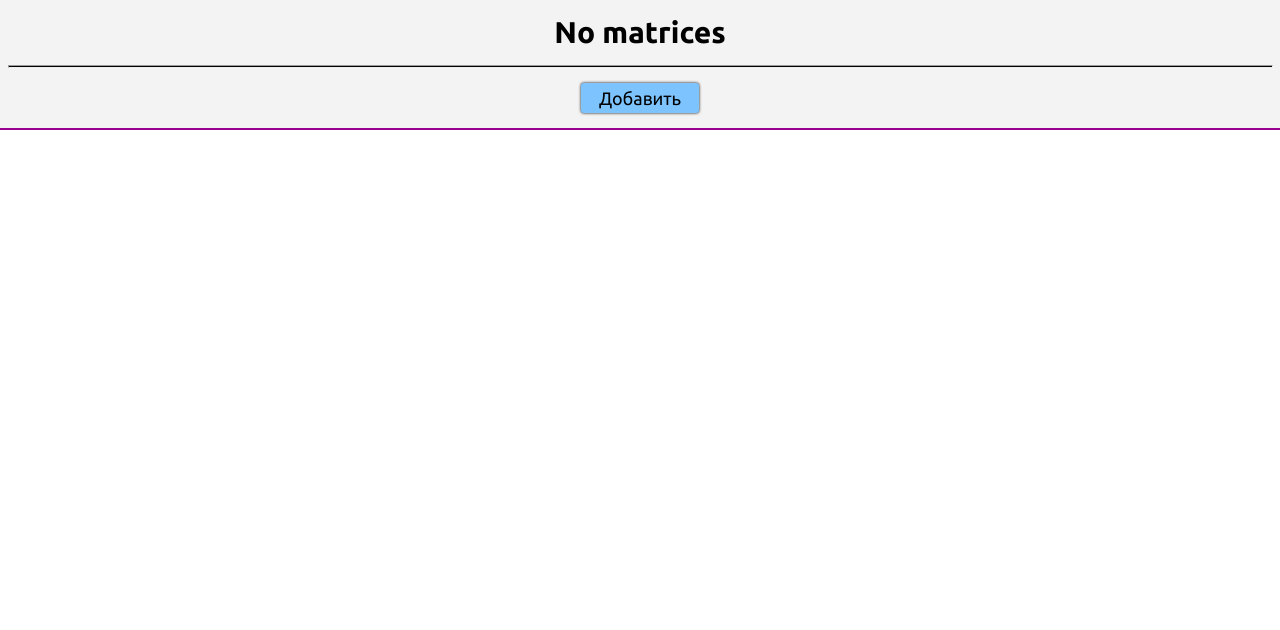
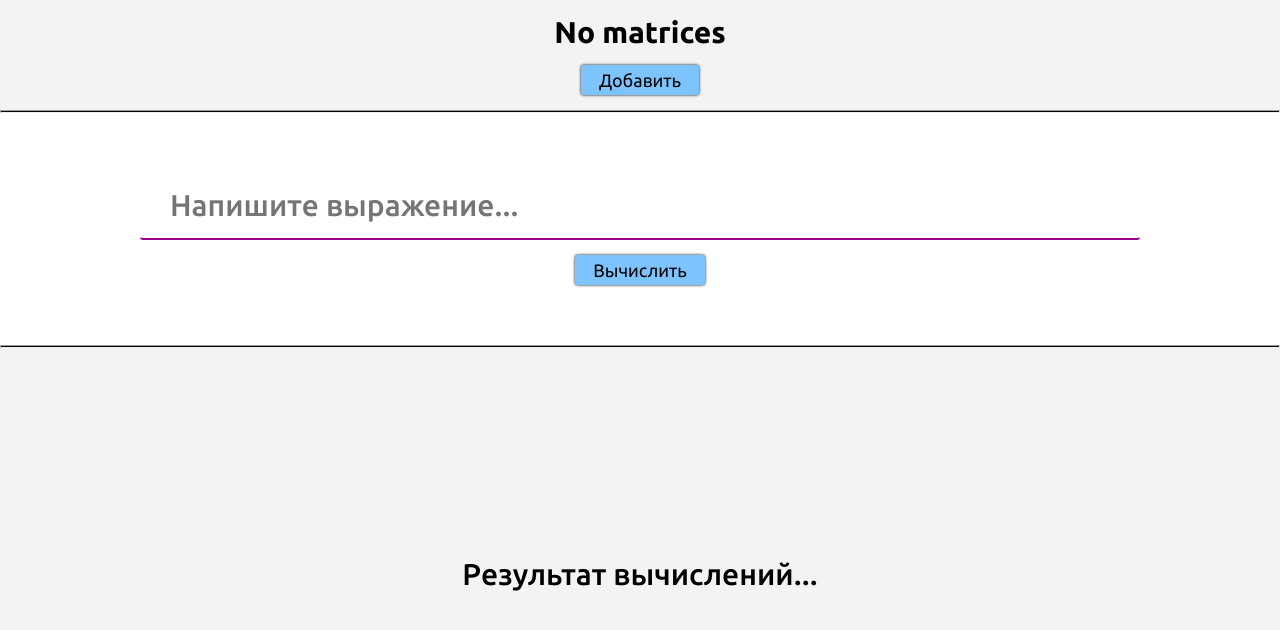
Before and after one commit to atomych/matrix, a Vue app: page / in a window 1280 px wide. Shown: the top 630 px of the page. Built offline with nearby package versions, Linux system fonts and the light colour scheme.

Commit message:
updade design, create calculate(but it so bad)

```diff
--- a/src/App.vue
+++ b/src/App.vue
@@ -4,8 +4,18 @@
       :matrices="list"
       :state="state"
       @add-matrix="state = 'create'"
+      @select-matrix="selectMatrix"
     />
-    <create-matrix v-if="state == 'create'" @create-matrix="addMatrix" />
+    <create-matrix
+      v-if="state == 'create'"
+      @create-matrix="addMatrix"
+      @back="state = 'start'"
+    />
+    <computed-matrices
+      v-if="state == 'start'"
+      :matrices="list"
+      :selected="selected"
+    />
   </main>
 </template>
 
@@ -21,6 +31,7 @@
 <script>
 import MatricesList from "./components/MatricesList.vue";
 import CreateMatrix from "./components/CreateMatrix.vue";
+import ComputedMatrices from "./components/ComputedMatrices.vue";
 import { Matrix } from "./Matrix.js";
 import { setList, getList } from "./localStorage.js";
 
@@ -29,12 +40,14 @@ export default {
     return {
       list: [],
       state: "start",
+      selected: "",
     };
   },
 
   components: {
     MatricesList,
     CreateMatrix,
+    ComputedMatrices,
   },
 
   created() {
@@ -59,6 +72,10 @@ export default {
 
       setList(this.list);
     },
+
+    selectMatrix(name) {
+      this.selected = name;
+    },
   },
 };
 </script>
--- a/src/Matrix.js
+++ b/src/Matrix.js
@@ -31,7 +31,7 @@ export class Matrix {
         result.push(temp);
       }
 
-      return result;
+      return new Matrix(result);
     } else {
       return { text: "Sizes of matriсes are not equal", code: 1001 };
     }
@@ -52,20 +52,24 @@ export class Matrix {
         result.push(temp);
       }
 
-      return result;
+      return new Matrix(result);
     } else {
       return { text: "Sizes of matriсes are not equal", code: 1001 };
     }
   }
 
   static multiNumber(item, number) {
-    const result = item.matrixData;
+    const result = [];
     const [maxRows, maxCols] = [item._rows, item._cols];
 
     for (let row = 0; row < maxRows; row++) {
+      const temp = [];
+
       for (let col = 0; col < maxCols; col++) {
-        result[row][col] *= number;
+        temp.push(item.matrixData[row][col] * number);
       }
+
+      result.push(temp);
     }
 
     return new Matrix(result);
--- /dev/null
+++ b/src/components/ComputedMatrices.vue
@@ -0,0 +1,239 @@
+<template>
+  <section class="wrapper">
+    <div class="control">
+      <input
+        type="text"
+        class="expression"
+        placeholder="Напишите выражение..."
+        v-model="expression"
+        ref="input"
+        @keydown.enter="calculate()"
+      />
+      <button class="btn" @click="calculate()">Вычислить</button>
+    </div>
+    <hr class="line" />
+    <div class="output">
+      <pre v-text="answer"></pre>
+    </div>
+  </section>
+</template>
+
+<style lang="scss" scoped>
+.wrapper {
+  flex-grow: 1;
+
+  display: flex;
+  flex-direction: column;
+}
+
+.control {
+  display: flex;
+  flex-direction: column;
+  align-items: center;
+  justify-content: center;
+
+  padding: 4rem 1rem;
+
+  .expression {
+    margin-bottom: 1rem;
+
+    padding: 1rem 2rem;
+
+    width: 100%;
+    max-width: 1000px;
+
+    font-size: 2rem;
+    font-weight: 500;
+
+    border: none;
+    border-bottom: 2px solid rgb(152, 0, 144);
+    border-radius: 0.2rem;
+
+    &:focus {
+      outline: none;
+    }
+  }
+}
+
+.output {
+  flex-grow: 1;
+
+  display: flex;
+  justify-content: center;
+  align-items: center;
+
+  background-color: rgb(243, 243, 243);
+
+  pre {
+    font-size: 2rem;
+    font-weight: 500;
+  }
+}
+
+.btn {
+  font-size: 1.2rem;
+  letter-spacing: 1.3;
+
+  padding: 0.3rem 1.2rem;
+
+  cursor: pointer;
+  transition: all 0.2s linear;
+
+  background-color: rgb(125, 196, 255);
+
+  border: none;
+  border-radius: 0.2rem;
+
+  box-shadow: 0 0 0.2rem #000;
+
+  &:hover {
+    background-color: rgb(0, 140, 255);
+    color: #fff;
+  }
+
+  &:disabled {
+    color: rgba(0, 0, 0, 0.4);
+    background-color: rgb(185, 223, 255);
+  }
+}
+
+.line {
+  background-color: #000;
+  height: 3px;
+
+  width: 100%;
+
+  margin: 0 auto;
+}
+</style>
+
+<script>
+import { Matrix } from "../Matrix";
+
+export default {
+  data() {
+    return {
+      expression: "",
+      names: [],
+      answer: "Результат вычислений...",
+      ALPHABET:
+        "ABCDEFGHIJKLMNOPQRSTUVWXYZabcdefghijklmnopqrstuvwxyz1234567890",
+    };
+  },
+
+  props: {
+    matrices: {
+      require: true,
+      default: [],
+    },
+    selected: {
+      type: String,
+      require: false,
+      default: "",
+    },
+  },
+
+  watch: {
+    matrices() {
+      for (let item of this.matrices) {
+        this.names.push(item.name);
+      }
+    },
+    selected() {
+      this.expression += this.selected;
+      this.$refs.input.focus();
+    },
+  },
+
+  methods: {
+    calculate() {
+      let temp1 = "";
+      let temp2 = "";
+      let sign = "";
+      let current = 1;
+      let complete = false;
+
+      for (let index = 0; index < this.expression.length; index++) {
+        if (this.ALPHABET.includes(this.expression[index])) {
+          if (current == 1) temp1 += this.expression[index];
+          if (current == 2) temp2 += this.expression[index];
+        }
+
+        if ("+-*".includes(this.expression[index])) {
+          sign = this.expression[index];
+          current = 2;
+        }
+
+        let mtrx1 = this.names.indexOf(temp1) != -1;
+        let mtrx2 = this.names.indexOf(temp2) != -1;
+
+        if (mtrx1 && mtrx2) {
+          complete = true;
+        }
+
+        if (mtrx1 && !mtrx2) {
+          if (
+            temp2 ==
+              temp2
+                .split("")
+                .filter((i) => "1234567890".includes(i))
+                .join("") &&
+            temp2 != ""
+          ) {
+            complete = true;
+            sign = "*n";
+          }
+        }
+
+        if (mtrx2 && !mtrx1) {
+          if (
+            temp1 ==
+              temp1
+                .split("")
+                .filter((i) => "1234567890".includes(i))
+                .join("") &&
+            temp2 != ""
+          ) {
+            complete = true;
+            sign = "*n";
+            let temp = temp1;
+            temp1 = temp2;
+            temp2 = temp;
+          }
+        }
+
+        if (complete) {
+          let item1 = this.matrices.filter((i) => i.name == temp1)[0].source;
+          let item2;
+          if (!isNaN(temp2)) {
+            item2 = temp2;
+          } else {
+            item2 = this.matrices.filter((i) => i.name == temp2)[0].source;
+          }
+
+          if (sign == "+") temp1 = Matrix.sum(item1, item2);
+          if (sign == "-") temp1 = Matrix.residual(item1, item2);
+          if (sign == "*") temp1 = Matrix.multi(item1, item2);
+          if (sign == "*n") temp1 = Matrix.multiNumber(item1, item2);
+
+          if (!(temp1 instanceof Matrix)) {
+            this.log("Ошибка!", false);
+            break;
+          }
+
+          temp2 = "";
+          sign = "";
+          complete = false;
+        }
+      }
+
+      this.log(temp1, true);
+    },
+
+    log(data, type) {
+      if (type) this.answer = data.matrixView;
+      if (!type) this.answer = data;
+    },
+  },
+};
+</script>
--- a/src/components/CreateMatrix.vue
+++ b/src/components/CreateMatrix.vue
@@ -11,6 +11,8 @@
       <div class="item">
         <span class="text">Имя: </span><input type="text" v-model="name" />
       </div>
+      <div class="control">
+        <button class="btn" @click="$emit('back')">Назад</button>
         <button
           class="btn"
           @click="create()"
@@ -18,6 +20,7 @@
         >
           Далее
         </button>
+      </div>
     </div>
     <div class="matrix" v-if="state == 'fill'">
       <div class="row" v-for="(row, idxR) in list" :key="idxR">
@@ -90,6 +93,21 @@
   }
 }
 
+.control {
+  display: flex;
+  justify-content: center;
+
+  margin-top: 2rem;
+
+  .btn {
+    margin-right: 2rem;
+
+    &:last-child {
+      margin-right: 0;
+    }
+  }
+}
+
 .matrix {
   display: flex;
   flex-direction: column;
@@ -118,8 +136,6 @@
 
 .btn {
   width: max-content;
-  margin: 0 auto;
-  margin-top: 2rem;
 
   font-size: 1.2rem;
   letter-spacing: 1.3;
@@ -162,6 +178,7 @@ export default {
 
   emits: {
     "create-matrix": (value) => typeof value == "object",
+    back: null,
   },
 
   methods: {
--- a/src/components/MatricesList.vue
+++ b/src/components/MatricesList.vue
@@ -1,7 +1,12 @@
 <template>
   <section class="wrapper">
     <ul class="list">
-      <li class="matrix" v-for="(item, idx) in paginatedList" :key="idx">
+      <li
+        class="matrix"
+        v-for="(item, idx) in paginatedList"
+        :key="idx"
+        @click="$emit('select-matrix', item.name)"
+      >
         <header class="title">
           {{ item.name }}
         </header>
@@ -11,7 +16,6 @@
       </li>
     </ul>
     <section class="empty" v-if="matrices.length == 0">No matrices</section>
-    <hr class="line" />
     <section class="control" v-if="matrices.length">
       <button class="btn" @click="currentPage--" :disabled="currentPage == 1">
         Назад
@@ -38,6 +42,7 @@
         Добавить
       </button>
     </section>
+    <hr class="line" />
   </section>
 </template>
 
@@ -47,9 +52,7 @@
 
   width: 100%;
 
-  padding: 1rem 0.5rem;
-
-  border-bottom: 2px solid rgb(152, 0, 144);
+  padding-top: 1rem;
 }
 
 .list {
@@ -123,7 +126,6 @@
   width: 100%;
 
   margin: 0 auto;
-  margin-bottom: 1rem;
 }
 
 .control {
@@ -131,7 +133,7 @@
   justify-content: center;
   align-items: center;
 
-  margin-bottom: 1rem;
+  margin: 1rem 0;
 
   .counter {
     margin: 0 1rem;
@@ -141,6 +143,8 @@
 .add {
   display: flex;
   justify-content: center;
+
+  margin-bottom: 1rem;
 }
 
 .empty {
@@ -210,6 +214,7 @@ export default {
 
   emits: {
     "add-matrix": null,
+    "select-matrix": null,
   },
 
   watch: {
```
Lines whose indentation alone changed are shown as unchanged.
